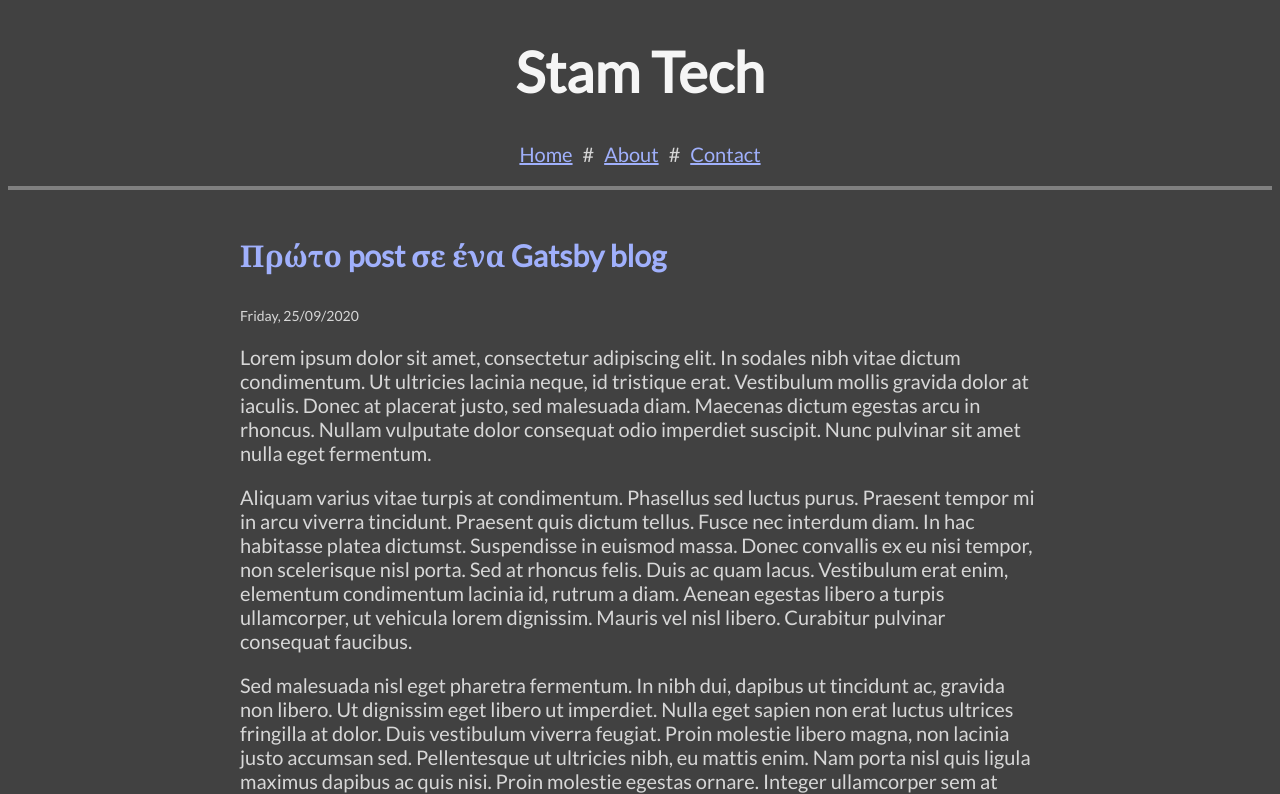
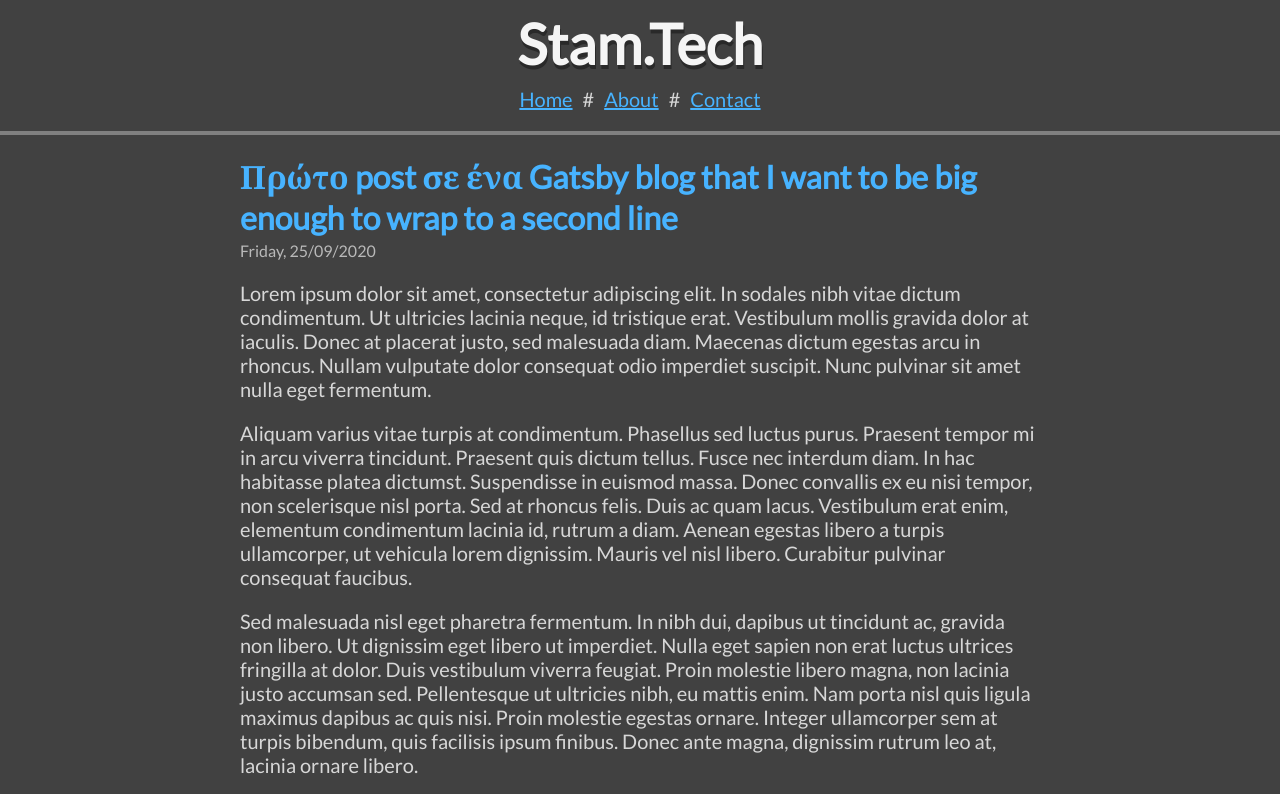
Before and after one commit to giostam/stam-tech, a Gatsby site: page /2020/09/post1/ in a window 1280 px wide. Shown: the top 794 px of the page. Built offline with nearby package versions, Linux system fonts and the light colour scheme; Gatsby itself is replaced by a stand-in of ours.

Commit message:
styling changes

```diff
--- a/gatsby-browser.js
+++ b/gatsby-browser.js
@@ -1 +1,3 @@
 import "./src/styles/global.css"
+
+require("prismjs/themes/prism-okaidia.css")
--- a/gatsby-config.js
+++ b/gatsby-config.js
@@ -6,7 +6,7 @@
 
 module.exports = {
   siteMetadata: {
-    title: "Stam Tech",
+    title: "Stam.Tech",
   },
   plugins: [
     {
@@ -19,6 +19,14 @@
     {
       resolve: `gatsby-transformer-remark`,
       options: {
+        plugins: [
+          {
+            resolve: `gatsby-remark-prismjs`,
+            options: {
+              classPrefix: "language-"
+            }
+          }
+        ],
         excerpt_separator: `<!-- end -->`,
       },
     },
--- a/package.json
+++ b/package.json
@@ -16,13 +16,12 @@
   "dependencies": {
     "gatsby": "^2.24.63",
     "gatsby-plugin-google-analytics": "^2.3.14",
-    "gatsby-plugin-typography": "^2.5.11",
     "gatsby-remark-prismjs": "^3.5.13",
     "gatsby-source-filesystem": "^2.3.30",
     "gatsby-transformer-remark": "^2.8.35",
+    "prismjs": "^1.21.0",
     "react": "^16.12.0",
-    "react-dom": "^16.12.0",
-    "react-typography": "^0.16.19"
+    "react-dom": "^16.12.0"
   },
   "devDependencies": {
     "prettier": "2.1.1"
--- a/src/components/header.module.css
+++ b/src/components/header.module.css
@@ -8,6 +8,8 @@
 .header h1 {
     color: whitesmoke;
     font-size: 56px;
+    text-shadow: 1px 4px rgb(41, 41, 41) ;
+    margin: 10px;
 }
 
 .header ul {
--- a/src/components/post-list-item.js
+++ b/src/components/post-list-item.js
@@ -1,15 +1,14 @@
-import { Link } from "gatsby"
 import React from "react"
+import PostMetadata from "./post-meta"
 
 export default function PostListItem({ children }) {
   return (
     <div>
-      <div>
-        <h2>
-          <Link to={children.frontmatter.slug}>{children.frontmatter.title}</Link>
-        </h2>
-        <span style={{ fontSize: "14px" }}>{children.frontmatter.date}</span>
-      </div>
+      <PostMetadata
+        title={children.frontmatter.title}
+        slug={children.frontmatter.slug}
+        date={children.frontmatter.date}
+      />
       <p>{children.excerpt}</p>
     </div>
   )
--- /dev/null
+++ b/src/components/post-meta.js
@@ -0,0 +1,14 @@
+import { Link } from "gatsby"
+import React from "react"
+import postMetaStyles from "./post-meta.module.css"
+
+export default function PostMetadata(props) {
+  return (
+    <div>
+      <div className={postMetaStyles.postTitle}>
+          <Link to={props.slug}>{props.title}</Link>
+      </div>
+      <span className={postMetaStyles.postDate}>{props.date}</span>
+    </div>
+  )
+}
--- /dev/null
+++ b/src/components/post-meta.module.css
@@ -0,0 +1,9 @@
+.postTitle {
+    font-size: 32px;
+    font-weight: bold;
+}
+
+.postDate {
+    opacity: 0.8;
+    font-size: 16px;
+}
--- a/src/posts/2020/09/post1.md
+++ b/src/posts/2020/09/post1.md
@@ -1,6 +1,6 @@
 ---
 slug: "/2020/09/post1"
-title: "Πρώτο post σε ένα Gatsby blog"
+title: "Πρώτο post σε ένα Gatsby blog that I want to be big enough to wrap to a second line"
 date: "2020-09-25"
 language: "el"
 ---
--- a/src/styles/global.css
+++ b/src/styles/global.css
@@ -7,6 +7,11 @@
   font-size: 20px;
 }
 
+body {
+  margin: 0;
+  padding: 0;
+}
+
 a {
-  color: #a0b0fc;
+  color: #47b3ff;
 }
--- a/src/templates/postTemplate.js
+++ b/src/templates/postTemplate.js
@@ -1,20 +1,17 @@
-import { graphql, Link } from "gatsby"
+import { graphql } from "gatsby"
 import React from "react"
 import Layout from "../components/layout"
+import PostMetadata from "../components/post-meta"
 
 export default function Post({ data }) {
   const post = data.markdownRemark
   return (
     <Layout>
-      <div>
-        <h2>
-          <Link>{post.frontmatter.title}</Link>
-        </h2>
-        <span style={{ fontSize: "14px" }}>{post.frontmatter.date}</span>
-      </div>
-      <p>
-        <div dangerouslySetInnerHTML={{ __html: post.html }} />
-      </p>
+      <PostMetadata
+        title={post.frontmatter.title}
+        date={post.frontmatter.date}
+      />
+      <div dangerouslySetInnerHTML={{ __html: post.html }} />
     </Layout>
   )
 }
```
Also changed, not shown: 1 other file.
